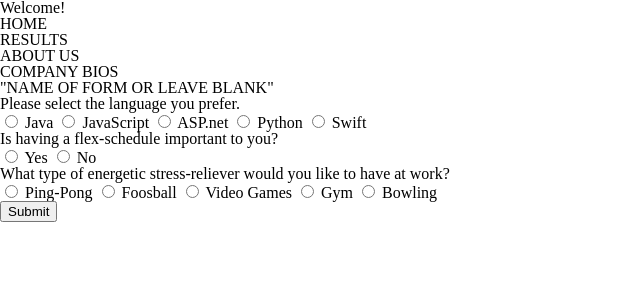
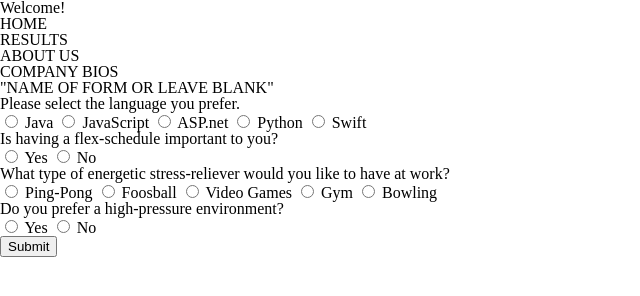
Before and after one commit to EmeryP/culture-fit, a plain HTML site: page html/form.html in a window 1280 px wide. Shown: the whole page, without its empty margins (0-640 px from the left). Drawn offline with Linux system fonts and the light colour scheme; files that its build step writes are made by us from their sources; files whose address does not match are found by name.

Commit message:
added 4th question

```diff
--- a/html/form.html
+++ b/html/form.html
@@ -84,8 +84,19 @@
                 <input type="radio" id="stressReliever5"
                 name="stress" value="bowling">
                 <label for="stressReliever5">Bowling</label>
+              </div>
 
+              <p>Do you prefer a high-pressure environment?</p>
+              <div>
+                <input type="radio" id="pressure1"
+                name="pressure" value="true">
+                <label for="pressure1">Yes</label>
+
+                <input type="radio" id="pressure1"
+                name="pressure" value="false">
+                <label for="pressure1">No</label>
               </div>
+
 
 
 
```
